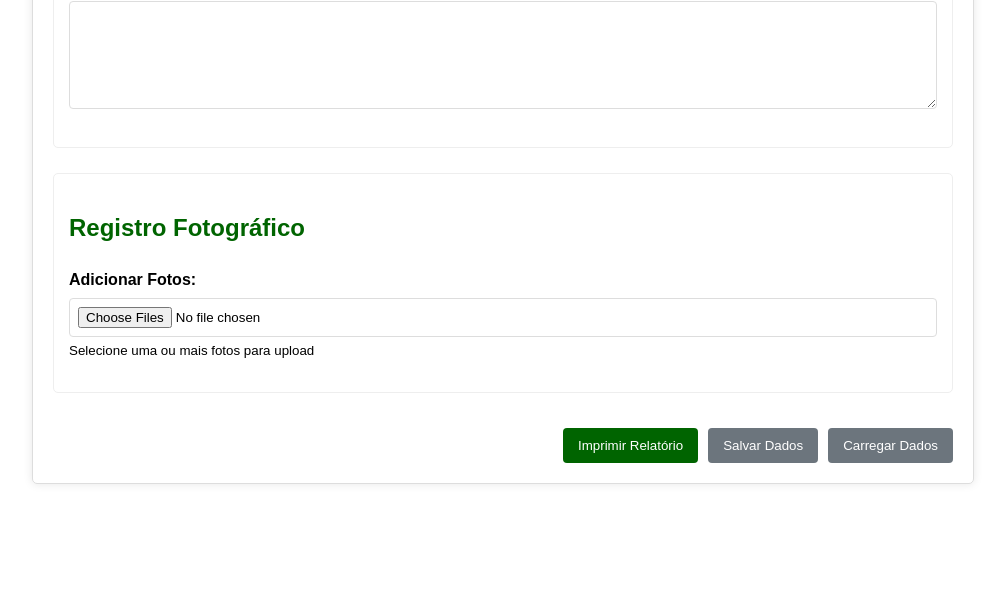
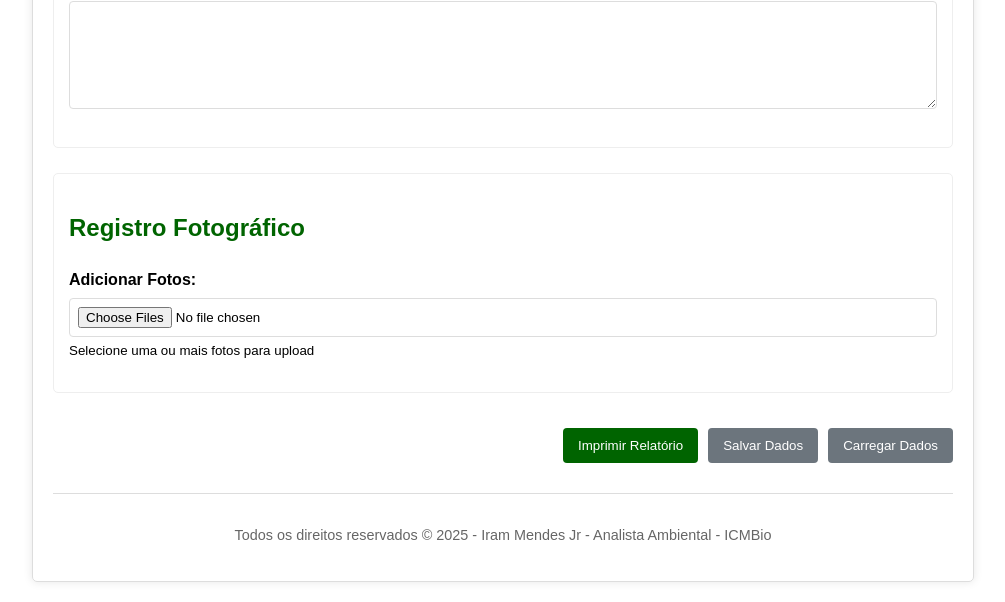
Before and after one commit to irammendes/relat-rio-fotogr-fico-, a plain HTML site: page index.html in a window 1280 px wide. Shown: the part 1554-2156 px from the top of the page, without its empty margins (137-1142 px from the left). Before the commit the page ends 2058 px from the top, so only its background shows below. Drawn offline with nearby package versions, Linux system fonts and the light colour scheme.

Commit message:
Update and rename Index.html to index.html

```diff
--- a/Index.html
+++ b/index.html
@@ -152,6 +152,14 @@
         .offline {
             background-color: #dc3545;
         }
+        .footer {
+            text-align: center;
+            margin-top: 30px;
+            padding-top: 15px;
+            border-top: 1px solid #ddd;
+            font-size: 0.9em;
+            color: #666;
+        }
         @media print {
             .no-print {
                 display: none;
@@ -164,6 +172,9 @@
                 border: none;
                 box-shadow: none;
                 padding: 0;
+            }
+            .footer {
+                display: none;
             }
         }
     </style>
@@ -251,7 +262,6 @@
             </div>
 
             <div id="photo-container" class="photo-container">
-                <!-- Fotos serão adicionadas aqui dinamicamente -->
                 <div class="photo-item" style="display: none;">
                     <img class="photo-preview" src="">
                     <div class="form-group">
@@ -272,9 +282,12 @@
             <button id="save-data" class="btn btn-secondary">Salvar Dados</button>
             <button id="load-data" class="btn btn-secondary">Carregar Dados</button>
         </div>
+
+        <div class="footer">
+            <p>Todos os direitos reservados &copy; <span id="current-year"></span> - Iram Mendes Jr - Analista Ambiental - ICMBio</p>
+        </div>
     </div>
 
-    <!-- Leaflet JS -->
     <script src="https://unpkg.com/leaflet@1.7.1/dist/leaflet.js"></script>
 
     <script>
@@ -311,14 +324,12 @@
                 return;
             }
 
-            // Remove camadas offline se existirem
             map.eachLayer(layer => {
                 if (layer._url && layer._url.includes('offline-tiles')) {
                     map.removeLayer(layer);
                 }
             });
 
-            // Adiciona camadas online
             baseLayers["Satélite"].addTo(map);
             currentLayer = baseLayers["Satélite"];
         }
@@ -332,14 +343,12 @@
                 return;
             }
 
-            // Remove camadas online se existirem
             map.eachLayer(layer => {
                 if (layer._url && (layer._url.includes('openstreetmap') || layer._url.includes('google'))) {
                     map.removeLayer(layer);
                 }
             });
 
-            // Tenta carregar tiles offline
             try {
                 const offlineLayer = L.tileLayer('offline-tiles/{z}/{x}/{y}.png', {
                     attribution: 'Map data offline',
@@ -363,32 +372,26 @@
                 return;
             }
 
-            // Inicializa o mapa
             map = L.map('map').setView([lat, lng], 15);
 
-            // Configura as camadas do mapa
             const streetLayer = L.tileLayer('https://{s}.tile.openstreetmap.org/{z}/{x}/{y}.png', {
                 attribution: '&copy; <a href="https://www.openstreetmap.org/copyright">OpenStreetMap</a> contributors'
             });
 
-            // Camada de satélite usando Google Satellite
             const satelliteLayer = L.tileLayer('https://mt1.google.com/vt/lyrs=s&x={x}&y={y}&z={z}', {
                 attribution: 'Imagens © Google Satellite'
             });
 
-            // Camada híbrida (satélite + ruas)
             const hybridLayer = L.tileLayer('https://mt1.google.com/vt/lyrs=y&x={x}&y={y}&z={z}', {
                 attribution: 'Imagens © Google Hybrid'
             });
 
-            // Adiciona as camadas ao objeto baseLayers
             baseLayers = {
                 "Satélite": satelliteLayer,
                 "Ruas": streetLayer,
                 "Híbrido": hybridLayer
             };
 
-            // Adiciona a camada apropriada baseado no status da conexão
             if (isOnline) {
                 satelliteLayer.addTo(map);
                 currentLayer = satelliteLayer;
@@ -396,18 +399,15 @@
                 initMapWithOfflineLayers(lat, lng);
             }
 
-            // Adiciona o marcador
             marker = L.marker([lat, lng], {
                 draggable: true
             }).addTo(map);
 
-            // Evento para quando o marcador é arrastado
             marker.on('dragend', function() {
                 const newLatLng = marker.getLatLng();
                 updateCoordinates(newLatLng.lat, newLatLng.lng);
             });
 
-            // Permite clicar no mapa para definir localização
             map.on('click', function(e) {
                 updateCoordinates(e.latlng.lat, e.latlng.lng);
                 if (!marker) {
@@ -454,7 +454,6 @@
             updateDMSCoordinates(lat, lng);
             coordError.textContent = '';
 
-            // Atualiza o mapa se já estiver inicializado
             if (map) {
                 map.setView([lat, lng]);
                 if (marker) {
@@ -577,7 +576,6 @@
                 photos: []
             };
 
-            // Adiciona informações sobre as fotos (sem os dados binários)
             document.querySelectorAll('.photo-item:not([style*="display: none"])').forEach(photo => {
                 reportData.photos.push({
                     caption: photo.querySelector('.photo-caption').value,
@@ -585,10 +583,8 @@
                 });
             });
 
-            // Salva no localStorage
             localStorage.setItem('ambientalReportData', JSON.stringify(reportData));
 
-            // Salva no IndexedDB para maior capacidade de armazenamento
             if ('indexedDB' in window) {
                 const request = indexedDB.open('AmbientalReportsDB', 1);
 
@@ -626,14 +622,12 @@
 
         // Carrega os dados do localStorage ou IndexedDB
         function loadData() {
-            // Primeiro tenta do localStorage
             const savedData = localStorage.getItem('ambientalReportData');
             if (savedData) {
                 loadDataFromStorage(savedData);
                 return;
             }
 
-            // Se não encontrar no localStorage, tenta no IndexedDB
             if ('indexedDB' in window) {
                 const request = indexedDB.open('AmbientalReportsDB', 1);
 
@@ -645,7 +639,6 @@
 
                     getAllRequest.onsuccess = function() {
                         if (getAllRequest.result.length > 0) {
-                            // Pega o relatório mais recente
                             const reports = getAllRequest.result;
                             reports.sort((a, b) => b.createdAt - a.createdAt);
                             loadDataFromStorage(JSON.stringify(reports[0].data));
@@ -686,7 +679,6 @@
                     parseFloat(reportData.longitude)
                 );
 
-                // Atualiza o mapa com as coordenadas carregadas
                 initMap(
                     parseFloat(reportData.latitude),
                     parseFloat(reportData.longitude)
@@ -728,7 +720,6 @@
                 addPhoto(files[i], { lat, lng });
             }
 
-            // Limpa o input para permitir adicionar as mesmas fotos novamente se necessário
             e.target.value = '';
         });
 
@@ -736,19 +727,15 @@
         window.addEventListener('online', updateConnectionStatus);
         window.addEventListener('offline', updateConnectionStatus);
 
-        // Preenche a data e hora atuais por padrão
+        // Inicialização
         window.onload = function() {
             const now = new Date();
             document.getElementById('data').value = now.toISOString().split('T')[0];
             document.getElementById('hora').value = now.toTimeString().substring(0, 5);
+            document.getElementById('current-year').textContent = new Date().getFullYear();
 
-            // Inicializa o status da conexão
             updateConnectionStatus();
-
-            // Inicializa o mapa com localização padrão (Brasília)
             initMap(-15.788, -47.879);
-
-            // Registra o Service Worker
             registerServiceWorker();
         };
     </script>
```
